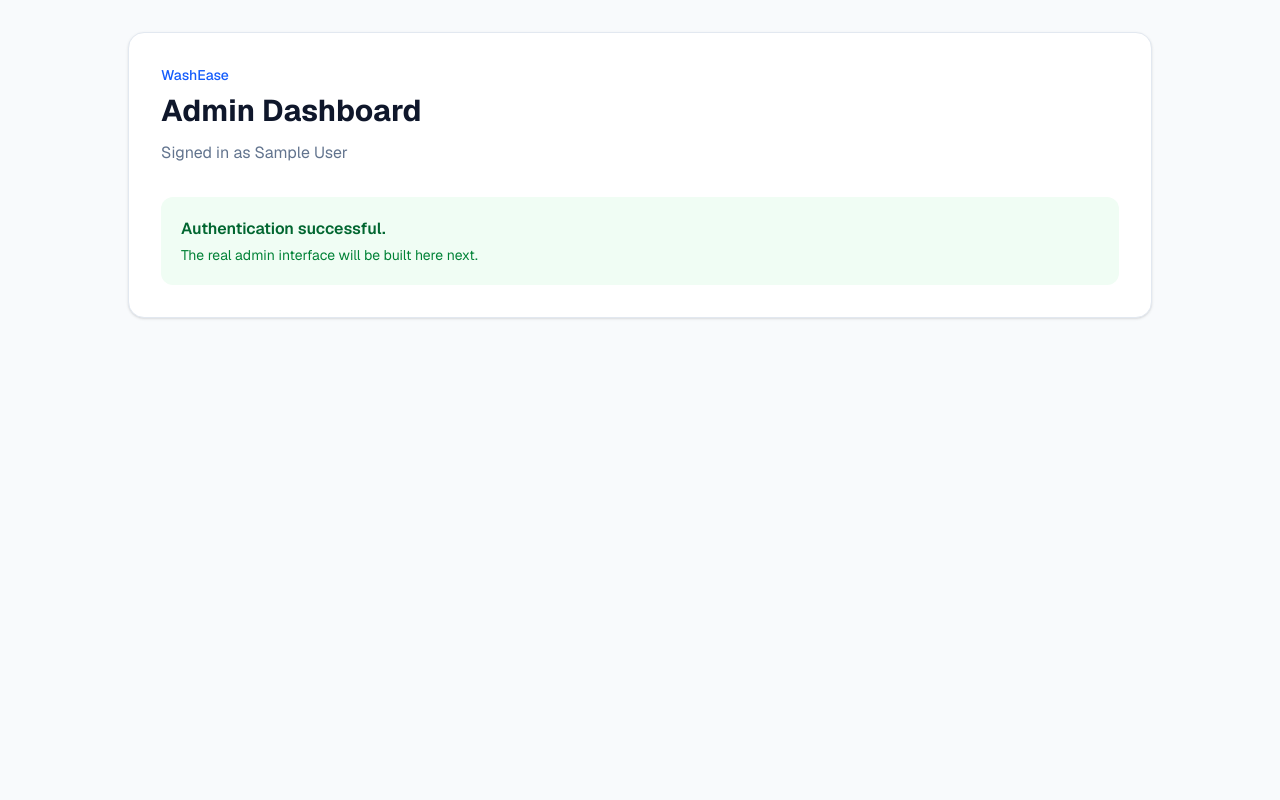
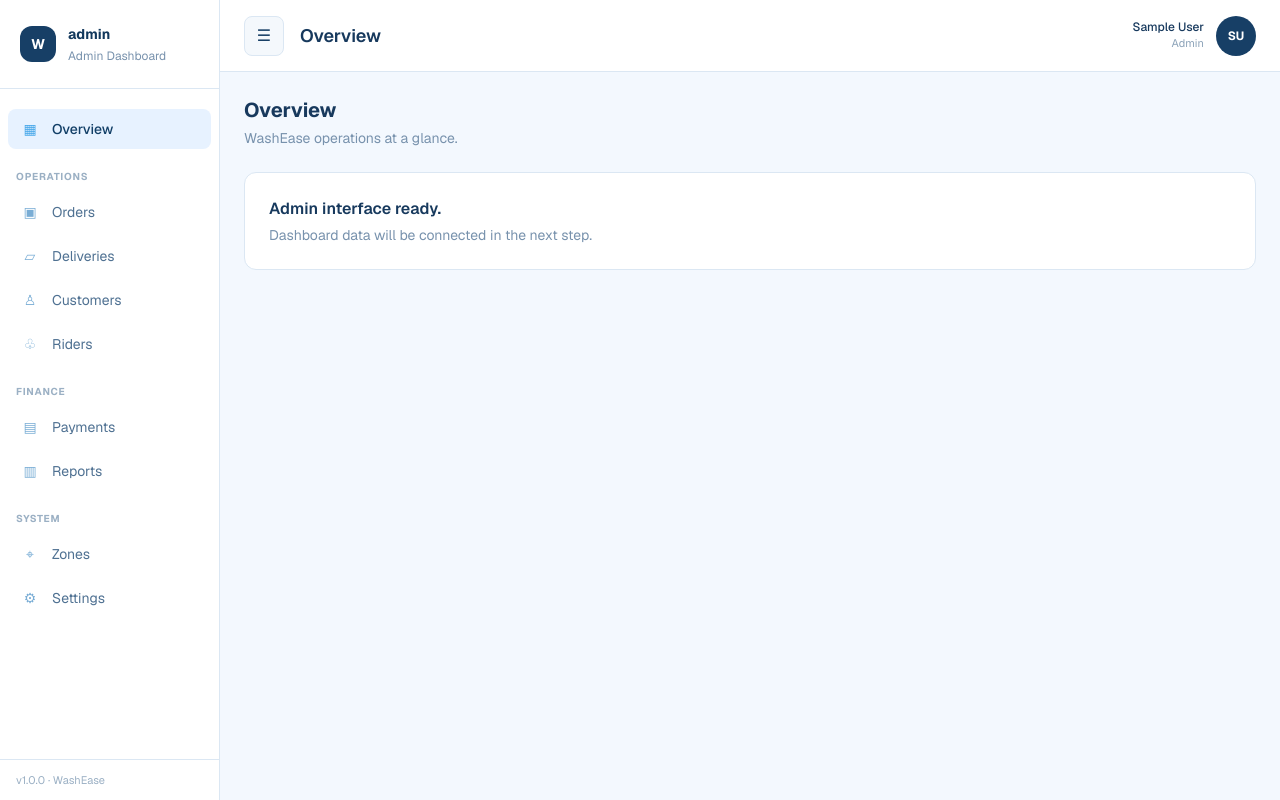
Before and after one commit to megan-hub-arc/washease, a Next.js app in the folder frontend/: page /dashboard in a window 1280 px wide. Built offline with nearby package versions, Linux system fonts and the light colour scheme; sample sign-in values are in the browser's storage.

Commit message:
build reusable admin dashboard shell

```diff
--- a/frontend/src/app/dashboard/page.tsx
+++ b/frontend/src/app/dashboard/page.tsx
@@ -1,85 +1,27 @@
-"use client";
-
-import { useEffect, useState } from "react";
-import { useRouter } from "next/navigation";
-
-type User = {
-  id: number;
-  name: string;
-  email: string;
-  phone: string | null;
-  role: string;
-};
+import AdminShell from "@/components/admin/AdminShell";
 
 export default function DashboardPage() {
-  const router = useRouter();
-  const [user, setUser] = useState<User | null>(null);
+  return (
+    <AdminShell title="Overview">
+      <section>
+        <h2 className="text-xl font-bold text-[#17395d]">
+          Overview
+        </h2>
 
-  useEffect(() => {
-    const token = localStorage.getItem("washease_token");
-    const storedUser = localStorage.getItem("washease_user");
+        <p className="mt-1 text-sm text-[#7892ad]">
+          WashEase operations at a glance.
+        </p>
 
-    if (!token || !storedUser) {
-      router.replace("/");
-      return;
-    }
-
-    try {
-      const parsedUser = JSON.parse(storedUser) as User;
-
-      if (
-        parsedUser.role !== "admin" &&
-        parsedUser.role !== "staff"
-      ) {
-        router.replace("/");
-        return;
-      }
-
-      setUser(parsedUser);
-    } catch {
-      localStorage.removeItem("washease_token");
-      localStorage.removeItem("washease_user");
-      router.replace("/");
-    }
-  }, [router]);
-
-  if (!user) {
-    return (
-      <main className="min-h-screen flex items-center justify-center bg-slate-50">
-        <p className="text-sm text-slate-500">
-          Loading WashEase...
-        </p>
-      </main>
-    );
-  }
-
-  return (
-    <main className="min-h-screen bg-slate-50 p-8">
-      <div className="mx-auto max-w-5xl">
-        <div className="rounded-2xl border border-slate-200 bg-white p-8 shadow-sm">
-          <p className="text-sm font-medium text-blue-600">
-            WashEase
+        <div className="mt-6 rounded-xl border border-[#dbe7f3] bg-white p-6">
+          <p className="font-semibold text-[#17395d]">
+            Admin interface ready.
           </p>
 
-          <h1 className="mt-2 text-3xl font-bold text-slate-900">
-            Admin Dashboard
-          </h1>
-
-          <p className="mt-3 text-slate-500">
-            Signed in as {user.name}
+          <p className="mt-1 text-sm text-[#7892ad]">
+            Dashboard data will be connected in the next step.
           </p>
-
-          <div className="mt-8 rounded-xl bg-green-50 p-5">
-            <p className="font-semibold text-green-800">
-              Authentication successful.
-            </p>
-
-            <p className="mt-1 text-sm text-green-700">
-              The real admin interface will be built here next.
-            </p>
-          </div>
         </div>
-      </div>
-    </main>
+      </section>
+    </AdminShell>
   );
 }
--- /dev/null
+++ b/frontend/src/components/admin/AdminShell.tsx
@@ -0,0 +1,236 @@
+"use client";
+
+import Link from "next/link";
+import { usePathname, useRouter } from "next/navigation";
+import { ReactNode, useEffect, useState } from "react";
+
+type User = {
+  id: number;
+  name: string;
+  email: string;
+  phone: string | null;
+  role: string;
+};
+
+type AdminShellProps = {
+  children: ReactNode;
+  title: string;
+};
+
+const navigation = [
+  {
+    label: "Overview",
+    href: "/dashboard",
+    icon: "▦",
+  },
+  {
+    section: "OPERATIONS",
+    items: [
+      { label: "Orders", href: "/orders", icon: "▣" },
+      { label: "Deliveries", href: "/deliveries", icon: "▱" },
+      { label: "Customers", href: "/customers", icon: "♙" },
+      { label: "Riders", href: "/riders", icon: "♧" },
+    ],
+  },
+  {
+    section: "FINANCE",
+    items: [
+      { label: "Payments", href: "/payments", icon: "▤" },
+      { label: "Reports", href: "/reports", icon: "▥" },
+    ],
+  },
+  {
+    section: "SYSTEM",
+    items: [
+      { label: "Zones", href: "/zones", icon: "⌖" },
+      { label: "Settings", href: "/settings", icon: "⚙" },
+    ],
+  },
+];
+
+export default function AdminShell({
+  children,
+  title,
+}: AdminShellProps) {
+  const pathname = usePathname();
+  const router = useRouter();
+
+  const [user, setUser] = useState<User | null>(null);
+  const [sidebarOpen, setSidebarOpen] = useState(false);
+
+  useEffect(() => {
+    const token = localStorage.getItem("washease_token");
+    const storedUser = localStorage.getItem("washease_user");
+
+    if (!token || !storedUser) {
+      router.replace("/");
+      return;
+    }
+
+    try {
+      const parsedUser = JSON.parse(storedUser) as User;
+
+      if (
+        parsedUser.role !== "admin" &&
+        parsedUser.role !== "staff"
+      ) {
+        localStorage.removeItem("washease_token");
+        localStorage.removeItem("washease_user");
+        router.replace("/");
+        return;
+      }
+
+      setUser(parsedUser);
+    } catch {
+      localStorage.removeItem("washease_token");
+      localStorage.removeItem("washease_user");
+      router.replace("/");
+    }
+  }, [router]);
+
+  if (!user) {
+    return (
+      <main className="flex min-h-screen items-center justify-center bg-[#f3f8fe]">
+        <p className="text-sm text-slate-500">
+          Loading WashEase...
+        </p>
+      </main>
+    );
+  }
+
+  const initials = user.name
+    .split(" ")
+    .map((part) => part[0])
+    .join("")
+    .slice(0, 2)
+    .toUpperCase();
+
+  function isActive(href: string) {
+    return pathname === href;
+  }
+
+  return (
+    <div className="min-h-screen bg-[#f3f8fe] text-[#17395d]">
+      {sidebarOpen && (
+        <button
+          type="button"
+          aria-label="Close navigation"
+          onClick={() => setSidebarOpen(false)}
+          className="fixed inset-0 z-30 bg-slate-950/20 lg:hidden"
+        />
+      )}
+
+      <aside
+        className={`fixed inset-y-0 left-0 z-40 flex w-[220px] flex-col border-r border-[#dbe7f3] bg-white transition-transform duration-200 lg:translate-x-0 ${
+          sidebarOpen ? "translate-x-0" : "-translate-x-full"
+        }`}
+      >
+        <div className="border-b border-[#dbe7f3] px-5 py-6">
+          <div className="flex items-center gap-3">
+            <div className="flex h-9 w-9 items-center justify-center rounded-xl bg-[#173f66] text-sm font-bold text-white">
+              W
+            </div>
+
+            <div>
+              <p className="text-sm font-bold text-[#12385c]">
+                {user.role === "admin" ? "admin" : user.name}
+              </p>
+
+              <p className="mt-1 text-xs text-[#7892ad]">
+                Admin Dashboard
+              </p>
+            </div>
+          </div>
+        </div>
+
+        <nav className="flex-1 overflow-y-auto px-2 py-5">
+          <Link
+            href="/dashboard"
+            onClick={() => setSidebarOpen(false)}
+            className={`mb-5 flex items-center gap-3 rounded-lg px-3 py-2.5 text-sm transition ${
+              isActive("/dashboard")
+                ? "bg-[#e7f2ff] font-medium text-[#123f67]"
+                : "text-[#4f7192] hover:bg-[#f4f8fc]"
+            }`}
+          >
+            <span className="w-5 text-center text-[#42a5e9]">
+              ▦
+            </span>
+            Overview
+          </Link>
+
+          {navigation.slice(1).map((group) => (
+            <div key={group.section} className="mb-5">
+              <p className="mb-2 px-2 text-[10px] font-bold tracking-[0.08em] text-[#9bb0c4]">
+                {group.section}
+              </p>
+
+              <div className="space-y-1">
+                {group.items?.map((item) => (
+                  <Link
+                    key={item.href}
+                    href={item.href}
+                    onClick={() => setSidebarOpen(false)}
+                    className={`flex items-center gap-3 rounded-lg px-3 py-2.5 text-sm transition ${
+                      isActive(item.href)
+                        ? "bg-[#e7f2ff] font-medium text-[#123f67]"
+                        : "text-[#4f7192] hover:bg-[#f4f8fc]"
+                    }`}
+                  >
+                    <span className="w-5 text-center text-[#79add5]">
+                      {item.icon}
+                    </span>
+
+                    {item.label}
+                  </Link>
+                ))}
+              </div>
+            </div>
+          ))}
+        </nav>
+
+        <div className="border-t border-[#dbe7f3] px-4 py-3 text-[11px] text-[#9bb0c4]">
+          v1.0.0 · WashEase
+        </div>
+      </aside>
+
+      <div className="lg:pl-[220px]">
+        <header className="sticky top-0 z-20 flex h-[72px] items-center justify-between border-b border-[#dbe7f3] bg-white px-4 sm:px-6">
+          <div className="flex items-center gap-4">
+            <button
+              type="button"
+              aria-label="Toggle navigation"
+              onClick={() => setSidebarOpen((open) => !open)}
+              className="flex h-10 w-10 items-center justify-center rounded-lg border border-[#dbe7f3] bg-[#f4f8fc] text-xl text-[#173f66]"
+            >
+              ☰
+            </button>
+
+            <h1 className="text-lg font-semibold text-[#17395d]">
+              {title}
+            </h1>
+          </div>
+
+          <div className="flex items-center gap-3">
+            <div className="hidden text-right sm:block">
+              <p className="text-xs font-medium text-[#17395d]">
+                {user.name}
+              </p>
+              <p className="text-[11px] capitalize text-[#8ba2b8]">
+                {user.role}
+              </p>
+            </div>
+
+            <div className="flex h-10 w-10 items-center justify-center rounded-full bg-[#173f66] text-xs font-bold text-white">
+              {initials}
+            </div>
+          </div>
+        </header>
+
+        <main className="p-4 sm:p-6">
+          {children}
+        </main>
+      </div>
+    </div>
+  );
+}
```
